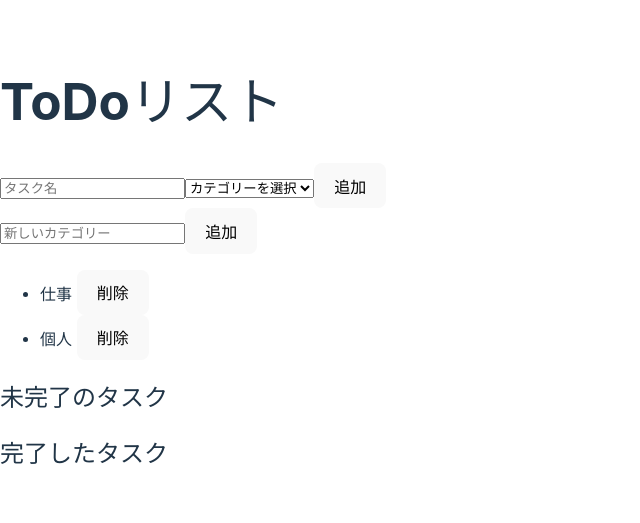
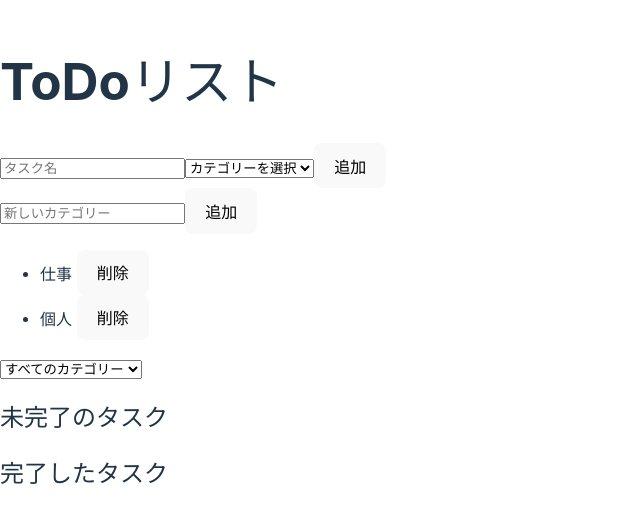
Before and after one commit to imaikosuke/todo-app, a React (Vite) app: page / in a window 1280 px wide. Shown: the part 135-658 px from the top of the page, without its empty margins (0-640 px from the left). Built offline with nearby package versions, Linux system fonts and the light colour scheme.

Commit message:
タスク一覧をカテゴリーでフィルタリングする機能を追加

```diff
--- a/src/App.tsx
+++ b/src/App.tsx
@@ -8,6 +8,12 @@ const App: React.FC = () => {
   const [todos, setTodos] = useState<Todo[]>([]);
   const [completedTodos, setCompletedTodos] = useState<Todo[]>([]);
   const [categories, setCategorys] = useState<string[]>(['仕事', '個人']);
+  const [filter, setFilter] = useState<string>('');
+
+  const filteredTodos = todos.filter((todo) => filter === '' || todo.category === filter);
+  const filteredCompletedTodos = completedTodos.filter(
+    (todo) => filter === '' || todo.category === filter
+  );
 
   const addTodo = (newTodo: Todo) => {
     setTodos([...todos, newTodo]);
@@ -51,22 +57,30 @@ const App: React.FC = () => {
   return (
     <div>
       <h1>ToDoリスト</h1>
-      <AddToDo onAdd={addTodo} categories={categories}/>
+      <AddToDo onAdd={addTodo} categories={categories} />
       <CategoryManagement
         categories={categories}
         onAddCategory={addCategory}
         onDeleteCategory={deleteCategory}
       />
+      <select value={filter} onChange={(e) => setFilter(e.target.value)}>
+        <option value="">すべてのカテゴリー</option>
+        {categories.map((category, index) => (
+          <option key={index} value={category}>
+            {category}
+          </option>
+        ))}
+      </select>
       <h2>未完了のタスク</h2>
       <ToDoList
-        todos={todos}
+        todos={filteredTodos}
         onToggleCompleted={toggleCompleted}
         onDelete={deleteTodo}
         onEdit={editTodo}
       />
       <h2>完了したタスク</h2>
       <ToDoList
-        todos={completedTodos}
+        todos={filteredCompletedTodos}
         onToggleCompleted={toggleCompleted}
         onDelete={deleteTodo}
         onEdit={editTodo}
```
